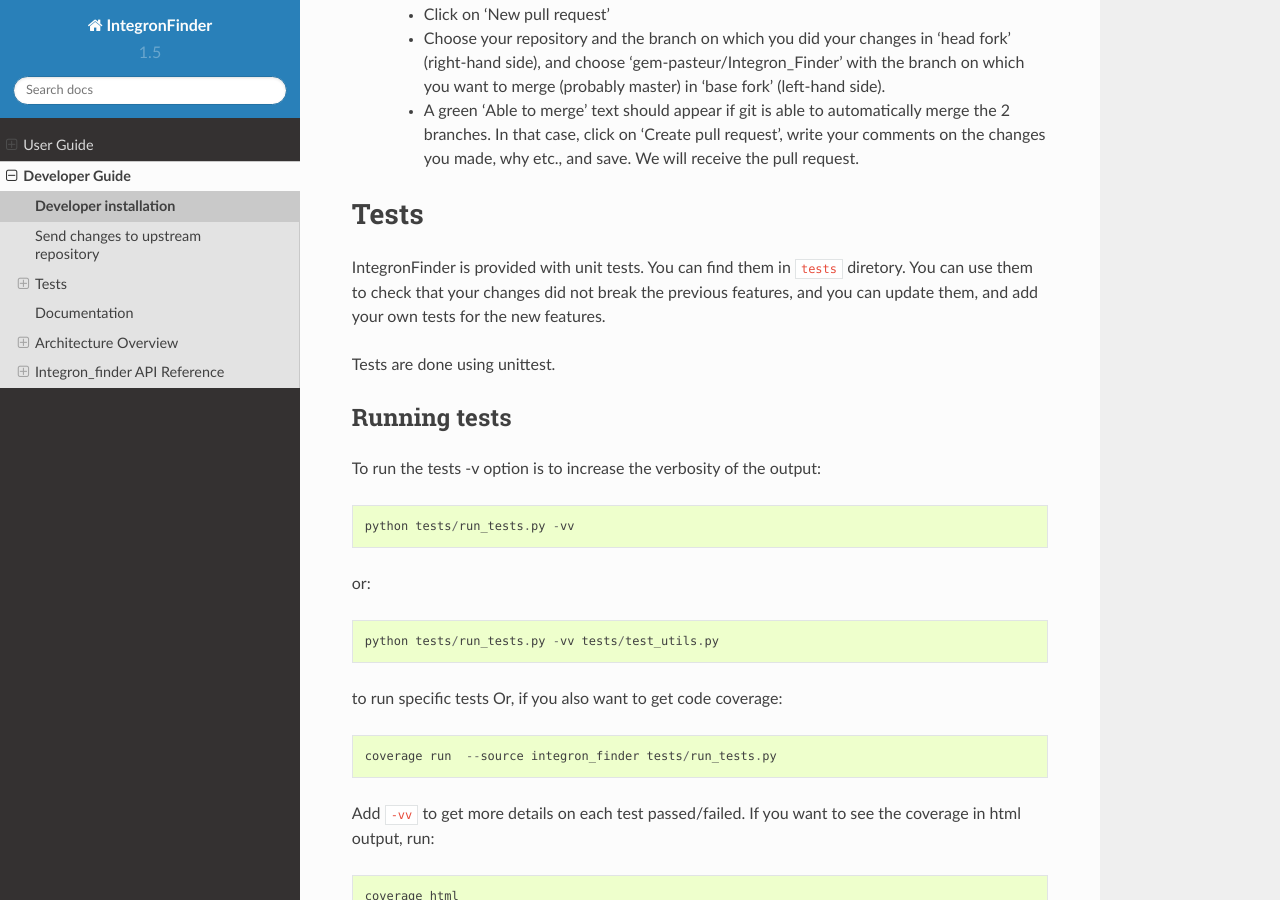
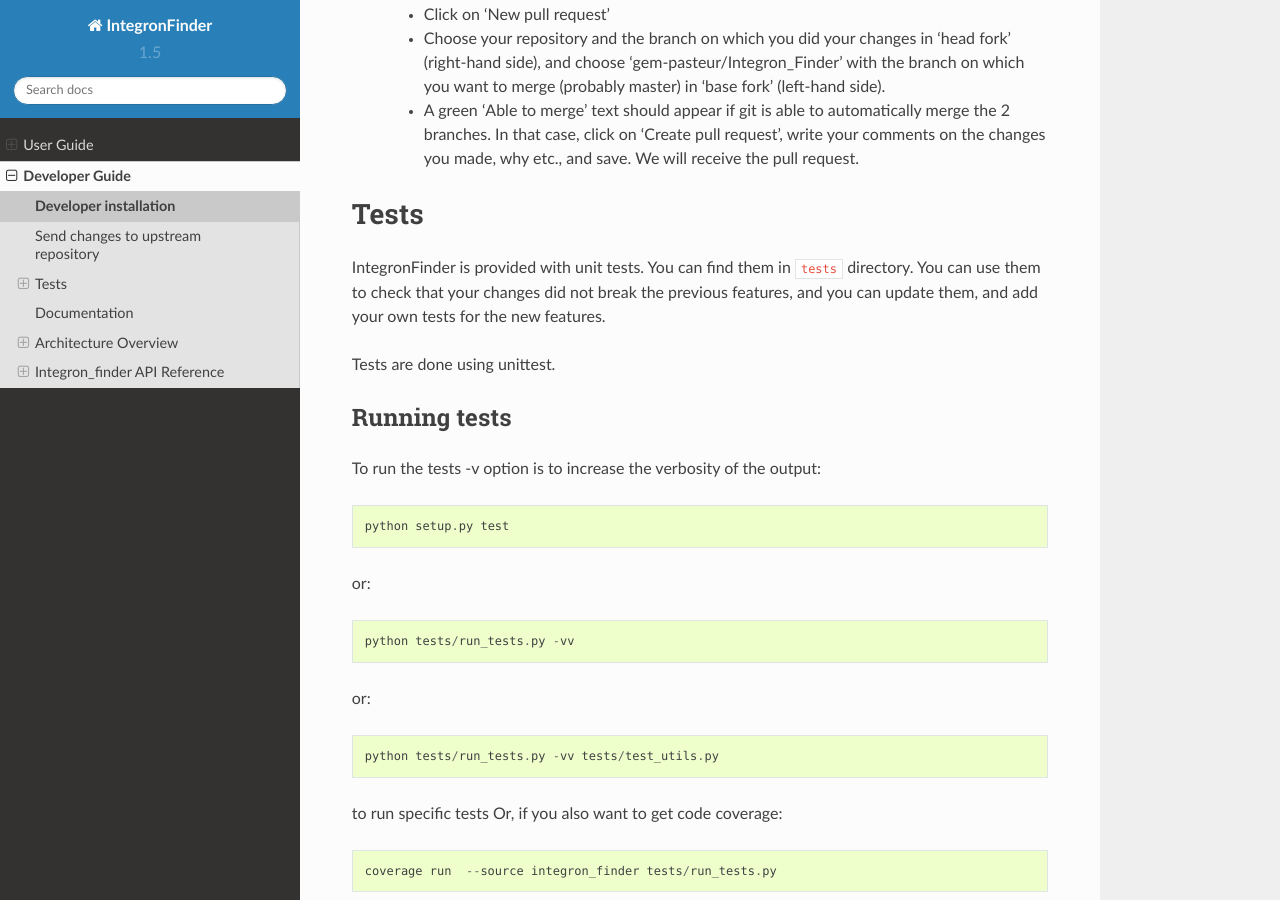
Before and after one commit to gem-pasteur/Integron_Finder, a Sphinx documentation site: the page built from doc/source/developer_guide/dev_guide.rst, in a window 1280 px wide and 900 px high, scrolled down 1151 px. Built offline with Sphinx 7.4.7 and the Read the Docs theme 2.0.0, drawn with Linux system fonts in a browser that asks for light colours.

Commit message:
:pencil2: add doc to run tests via setup.py

```diff
--- a/doc/source/developer_guide/dev_guide.rst
+++ b/doc/source/developer_guide/dev_guide.rst
@@ -58,7 +58,7 @@
 Tests
 =====
 
-IntegronFinder is provided with unit tests. You can find them in ``tests`` diretory.
+IntegronFinder is provided with unit tests. You can find them in ``tests`` directory.
 You can use them to check that your changes did not break the previous features,
 and you can update them, and add your own tests for the new features.
 
@@ -70,6 +70,10 @@
 -------------
 
 To run the tests -v option is to increase the verbosity of the output::
+
+    python setup.py test
+
+or::
 
     python tests/run_tests.py -vv
 
```
